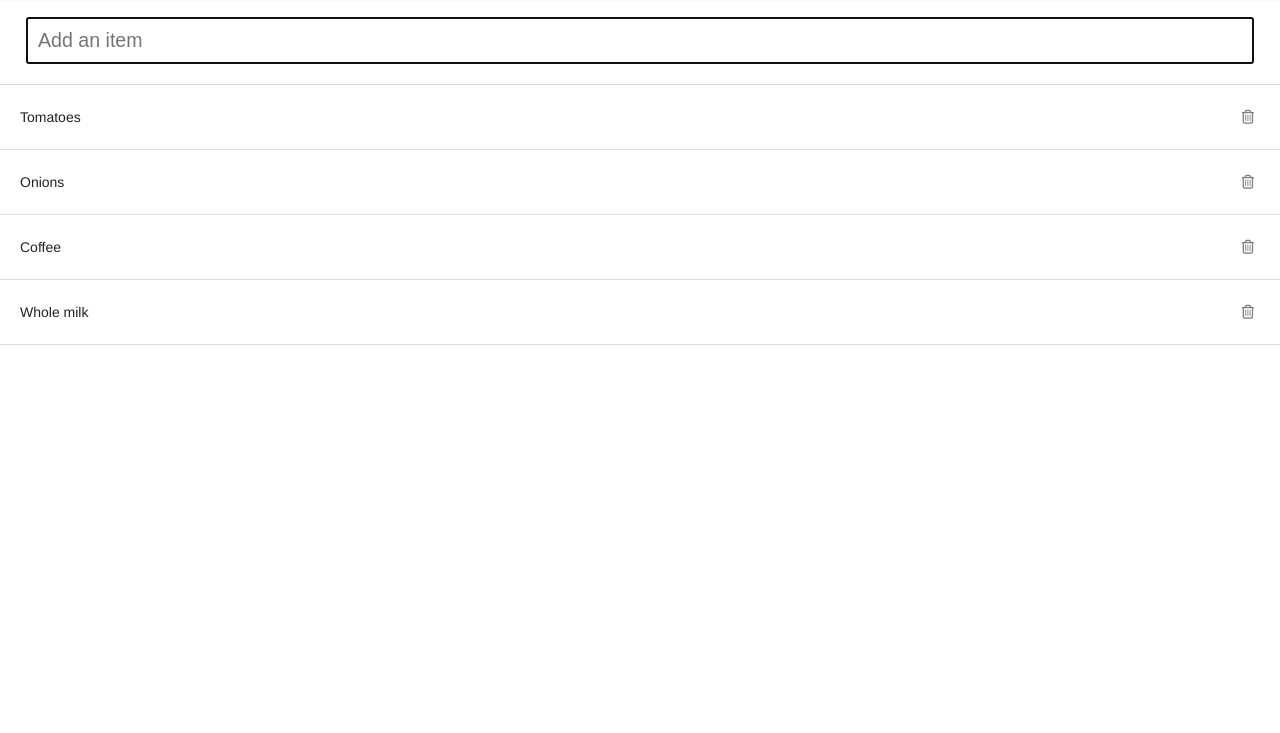
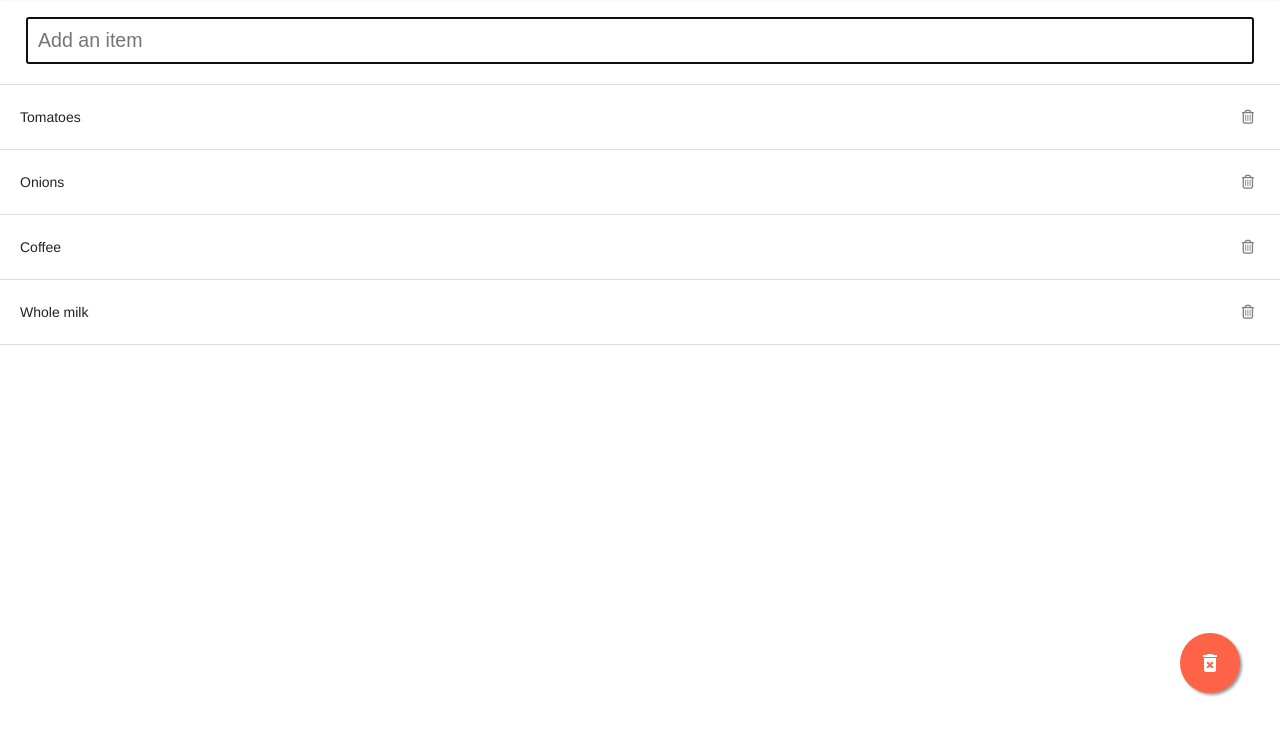
Before and after one commit to souzaDaniel1/GroceryList, a website with bundled scripts: page index.html in a window 1280 px wide. Shown: the part 67-800 px from the top of the page. Built offline with nearby package versions, Linux system fonts and the light colour scheme.

Commit message:
Add a button to clean list

```diff
--- a/assets/css/style.css
+++ b/assets/css/style.css
@@ -39,6 +39,22 @@ li > button {
   color: gray;
 }
 
+.float{
+	position:fixed;
+	width:60px;
+	height:60px;
+  bottom:40px;
+  right: 40px;
+	background-color: tomato;
+	color:#FFF;
+	border-radius:50px;
+	text-align:center;
+  box-shadow: 2px 2px 3px #999;
+}
+
+.float>i{
+  margin-top:18px;
+}
 .checked {
   background: #a6f59d;
 }
--- a/assets/js/HtmlService.js
+++ b/assets/js/HtmlService.js
@@ -43,6 +43,7 @@ export default class HtmlService {
 
     deleteAll(){
         this.groceryListService.deleteAll();
+        document.location.reload();
     }
 
     toggleItem(li) {
@@ -59,6 +60,8 @@ export default class HtmlService {
         const li = document.createElement('li');
         const span = document.createElement('span');
         const button = document.createElement('button');
+        const deleteAllBtn = document.getElementById('delete-all');
+        deleteAllBtn.addEventListener('click', () => this.deleteAll());
 
         li.setAttribute('data-item-id', item.id);
         li.addEventListener('click', () => this.toggleItem(li));
--- a/index.html
+++ b/index.html
@@ -36,6 +36,11 @@
         <form>
           <input type="text" name="item" placeholder="Add an item" autofocus="" required="" autocomplete="off">
         </form>
+        <div class="fixed-action-btn">
+          <a class="float">
+            <i id="delete-all" class="material-icons">delete_forever</i>
+          </a>
+        </div>
         <ul id="checked-items"></ul>
         <ul id="unchecked-items"></ul>
 
```
